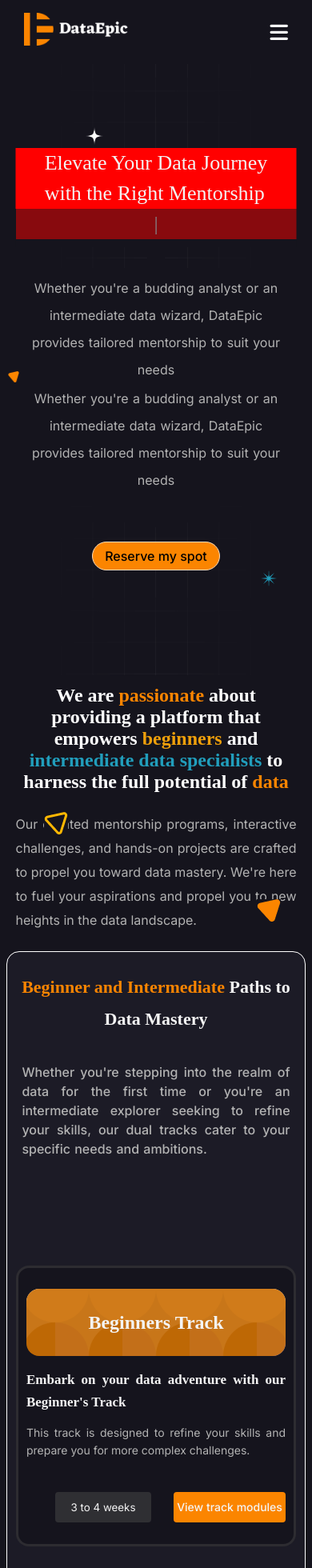
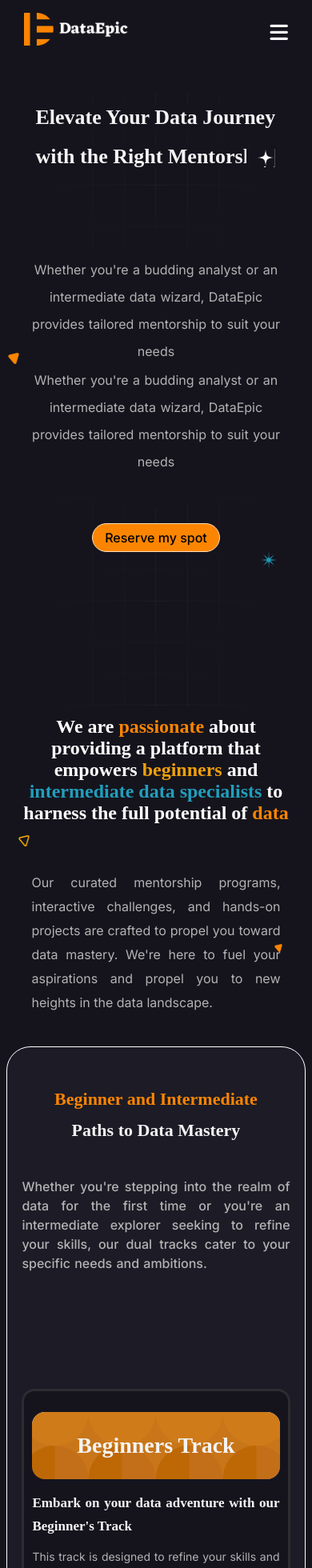
Before and after one commit to TheSaviourEking/dataepic_website, a React (Create React App) app: page / in a window 390 px wide. Shown: the top 1960 px of the page at 80% size. Built offline with nearby package versions, Linux system fonts and the light colour scheme; the HTML template or start-up script is replaced by a standard one; a web font is replaced by a local one.

Commit message:
mobile responsiveness

```diff
--- a/src/pages/Home.js
+++ b/src/pages/Home.js
@@ -14,12 +14,12 @@
 import image10 from "../images/image10.png";
 import entrylevel1 from "../images/entrylevel1.png";
 import entrylevel2 from "../images/entrylevel2.png";
-import polygondeep from "../images/Polygon_deep.png"
-import polygonlight from "../images/Polygon_light.png"
+import polygondeep from "../images/Polygon_deep.png";
+import polygonlight from "../images/Polygon_light.png";
 // import Footer from "../pages/Footer";
 import "../styles/Tracks.css";
 import "../styles/Home.css";
-import {motion} from "framer-motion"
+import { motion } from "framer-motion";
 // import { Link as ScrollLink, animateScroll as scroll } from "react-scroll";
 
 const data = [
@@ -63,6 +63,8 @@
     setSelected(i);
   };
 
+
+
   return (
     <div className="container">
       <HeroSection />
@@ -82,7 +84,7 @@
             <img src={polygondeep} alt="" />
           </div>
 
-          <div>
+          <div className="mini-text">
             <div className="light">
               <img src={polygonlight} alt="" />
             </div>
@@ -100,15 +102,14 @@
           </div>
         </div>
 
-
         <div className="datamastery-container">
           <div className="datamastery-wrapper">
-
             <div className="datamastery-info">
               <h2>
                 <span className="orange">Beginner and Intermediate</span> Paths
                 to Data Mastery
               </h2>
+
               <motion.p
                 initial={{ opacity: 0, scale: 0.5 }}
                 animate={{ opacity: 1, scale: 1 }}
@@ -146,7 +147,7 @@
                         <button>3 to 4 weeks</button>
                       </div>
 
-                      <div>
+                      <div className="click_button">
                         <Link to="/BeginnersTrack" className="track_select_btn">
                           <button>View track modules</button>
                         </Link>
@@ -180,7 +181,7 @@
                         <button>3 to 4 weeks</button>
                       </div>
 
-                      <div>
+                      <div className="click_button">
                         <Link
                           to="/IntermediateTrack"
                           className="track_select_btn2"
@@ -214,11 +215,13 @@
                       <div className="week-button">
                         <button>3 to 4 weeks</button>
                       </div>
+
+                      <div className="click_button">
                         <Link
                           to="/IntermediateTrack"
                           className="track_select_btn2"
                         >
-                        <button>View track modules</button>
+                          <button> View track modules </button>
                         </Link>
                       </div>
                     </div>
@@ -227,8 +230,7 @@
               </div>
             </div>
           </div>
-
-
+        </div>
 
         <div className="mentors">
           <div className="ment">
@@ -283,11 +285,7 @@
               </div>
 
               <div className="mentor_wraps">
-                <img
-                  src={bushro}
-                  alt="Bushro"
-                  className="mentor_images"
-                />
+                <img src={bushro} alt="Bushro" className="mentor_images" />
                 <div className="mentor_para">
                   <h3>Hammed Bushira</h3>
                   <p>DataOps Engineer</p>
@@ -296,11 +294,6 @@
             </div>
           </div>
         </div>
-
-
-
-
-
 
         {/* Why data epic */}
         <div className="data_epic">
@@ -317,7 +310,6 @@
               </p>
             </div>
 
-
             <div className="dataepic_container">
               <div className="dataepic_wrap">
                 <div className="dataepic_images">
@@ -326,13 +318,9 @@
                 <div className="dataepic_para">
                   <h3>World-Class Mentors</h3>
                   <p>
-                    Our Mentors are industry experts and they
-                    <br />
-                    play a pivotal role in shaping the next
-                    <br /> generation of data enthusiasts and guide
-                    <br />
-                    them on their journey to becoming a Data <br />
-                    Specialists
+                    Our Mentors are industry experts and they play a pivotal
+                    role in shaping the next generation of data enthusiasts and
+                    guide them on their journey to becoming a Data Specialists
                   </p>
                 </div>
               </div>
@@ -344,11 +332,10 @@
                 <div className="dataepic_para">
                   <h3>Hands - On - Project</h3>
                   <p>
-                    Apply your newfound knowledge to <br />
-                    real-world scenarios through hands-on
-                    <br /> projects. These projects are designed to <br />
-                    reinforce your learning and give you
-                    <br /> practical experience in working with data.
+                    Apply your newfound knowledge to real-world scenarios
+                    through hands-on projects. These projects are designed to
+                    reinforce your learning and give you practical experience in
+                    working with data.
                   </p>
                 </div>
               </div>
@@ -360,12 +347,10 @@
                 <div className="dataepic_para">
                   <h3>Collaborative Learning</h3>
                   <p>
-                    Mentors foster a collaborative learning
-                    <br /> culture, encouraging learners to engage
-                    <br /> with each other, share experiences, and
-                    <br />
-                    work together on projects, creating a <br />
-                    supportive community of data enthusiasts.
+                    Mentors foster a collaborative learning culture, encouraging
+                    learners to engage with each other, share experiences, and
+                    work together on projects, creating a supportive community
+                    of data enthusiasts.
                   </p>
                 </div>
               </div>
@@ -379,11 +364,9 @@
                 <div className="dataepic_para">
                   <h3>Tailored Mentorship</h3>
                   <p>
-                    Tailoring their approach to the individual <br />
-                    needs of each learner, mentors offer <br />
-                    personalized guidance to ensure a <br />
-                    meaningful and impactful learning
-                    <br /> experience.
+                    Tailoring their approach to the individual needs of each
+                    learner, mentors offer personalized guidance to ensure a
+                    meaningful and impactful learning experience.
                   </p>
                 </div>
               </div>
@@ -395,11 +378,10 @@
                 <div className="dataepic_para">
                   <h3>Network Building</h3>
                   <p>
-                    Mentors foster a collaborative learning <br />
-                    culture, encouraging learners to engage <br />
-                    with each other, share experiences, and
-                    <br /> work together on projects, creating a <br />
-                    supportive community of data enthusiasts.
+                    Mentors foster a collaborative learning culture, encouraging
+                    learners to engage with each other, share experiences, and
+                    work together on projects, creating a supportive community
+                    of data enthusiasts.
                   </p>
                 </div>
               </div>
@@ -411,20 +393,16 @@
                 <div className="dataepic_para">
                   <h3>Community Engagement</h3>
                   <p>
-                    Join a vibrant community of like-minded <br />
-                    mentors dedicated to fostering a culture of
-                    <br /> learning and collaboration. Engage with <br />
-                    fellow mentors, share insights, and <br />
-                    collectively contribute to the success of
-                    <br /> our learners.
+                    Join a vibrant community of like-minded mentors dedicated to
+                    fostering a culture of learning and collaboration. Engage
+                    with fellow mentors, share insights, and collectively
+                    contribute to the success of our learners.
                   </p>
                 </div>
               </div>
             </div>
           </div>
         </div>
-
-
 
 
 
@@ -437,38 +415,31 @@
           </h1>
         </div>
 
-
-
         <div className="play_session">
           <div className="playback_sessions">
             <div className="playback">
-
-
               <img src={entrylevel1} alt="" className="entry_level" />
-
-
             </div>
             <div className="playback">
-
               <img src={entrylevel2} alt="" className="entry_level" />
-
             </div>
 
             <div className="playback">
-
               <img src={entrylevel1} alt="" className="entry_level" />
-
             </div>
           </div>
         </div>
 
+{/* faq */}
         <div className="main_faqwrapper">
           <div className="faq-wrappers">
             <div className="faq-wrapper">
               <div className="mentors_textt">
                 <h1>
                   Some of our
-                  <span className="oranges"> Frequently <br /> Asked Questions
+                  <span className="oranges">
+                    {" "}
+                    Frequently <br /> Asked Questions
                   </span>
                 </h1>
               </div>
--- a/src/styles/Home.css
+++ b/src/styles/Home.css
@@ -10,7 +10,7 @@
   scroll-behavior: smooth;
 }
 
-.container{
+.container {
   height: auto;
 }
 .web_container {
@@ -28,7 +28,6 @@
   flex-direction: column;
 }
 
-
 .hero-content {
   background-image: url(../images/Vector\ Lines.png);
   background-position: center;
@@ -43,7 +42,6 @@
   margin: 0 auto;
 }
 
-
 .hero-content h1 {
   word-break: keep-all;
   display: inline-block;
@@ -55,7 +53,6 @@
   letter-spacing: 0em;
   text-align: center;
   line-height: 100px;
-  /* margin-bottom: 12px; */
   overflow-wrap: break-word;
 }
 
@@ -63,7 +60,6 @@
   font-family: Eczar;
   font-size: 56px;
 }
-
 
 .hero-content p {
   font-size: 18px;
@@ -95,12 +91,12 @@
   top: 16%;
 }
 
-.hero-content img{
+.hero-content img {
   width: 30px;
   height: 30px;
 }
 
-.hero-content span{
+.hero-content span {
   font-size: 56px;
   font-family: Ezcar;
 }
@@ -121,7 +117,6 @@
   position: absolute;
   left: 14%;
 }
-
 
 .deep {
   /* position: relative; */
@@ -130,22 +125,22 @@
   bottom: -37%;
 }
 
-.maintext_para p{
+.maintext_para p {
   margin-top: 12px;
   margin-bottom: 0;
-
-}
+}
+
+/* about section */
 .about_scroll {
   width: 80%;
   align-items: center;
   justify-content: center;
-  margin: auto;
+  margin: 0 auto;
   text-align: center;
 }
 .about_scroll h1 {
   width: 90%;
   margin: 12px auto;
-
 }
 
 /* .main_wrapper {
@@ -158,10 +153,11 @@
   font-family: Inter;
   font-size: 18px;
   font-weight: 400;
-  width: 888px;
-  justify-content: center;
-  align-items: center;
-  margin: 0 auto 100px;
+  width: 80%;
+  justify-content: center;
+  align-items: center;
+  margin: 0 auto;
+  /* margin: 0 auto 100px; */
   line-height: 30px;
   text-align: center;
 }
@@ -170,7 +166,7 @@
   font-family: Eczar;
   text-align: center;
   /* width: 1153px; */
-  height: 340px;
+  /* height: 340px; */
   justify-content: center;
   align-items: center;
   /* margin: 8rem auto; */
@@ -201,7 +197,6 @@
 .blue {
   color: rgba(33, 158, 188, 1);
 }
-
 
 /* DATA MASTERY AND TRACK */
 .main_wrapper .datamastery-container {
@@ -303,13 +298,7 @@
     );
 }
 
-
-
-
-
-
 .track-type {
-  /* margin-top: 50px; */
   border-radius: 16px;
   color: #f4f4f4;
   height: 450px;
@@ -326,10 +315,7 @@
   /* margin-bottom: 14px; */
   justify-content: center;
   align-items: center;
-  padding-top: 2px;
-  padding-bottom: 2px;
-  padding-left: 12px;
-  padding-right: 12px;
+  padding: 2px 12px;
   height: 50vh;
   width: 350px;
   border: 4px solid rgba(75, 75, 75, 0.25);
@@ -340,13 +326,11 @@
 .wrapper {
   display: flex;
   justify-content: center;
-  flex-flow: wrap;
+  /* flex-flow: wrap; */
   align-items: center;
   height: 280px;
   margin: 0 auto;
   gap: 20px;
-  /* padding: 24px; */
-  /* background: #1805eb; */
 }
 
 .track_info {
@@ -405,7 +389,6 @@
 .notes h4 {
   width: 300px;
   font-size: 17px;
-  /* font size iyanu gave is too big 24px */
   font-weight: 600;
   font-family: Eczar;
   line-height: 32px;
@@ -429,18 +412,14 @@
 .track_btn .track_modules {
   height: 40px;
   margin: 1rem auto;
-  /* width: 300px; */
   display: flex;
   flex-direction: row;
   justify-content: center;
   align-items: center;
-  /* margin-top: 58px; */
 }
 
 .track_modules .week-button {
-  /* width: 223px; */
   margin: 1rem auto;
-  /* background-color: blue; */
 }
 .track_btn button {
   background-color: rgba(75, 75, 75, 0.5);
@@ -476,15 +455,11 @@
   font-family: Eczar;
 }
 
-
-
-
 /* Mentor's info section */
 
 .main_wrapper .mentors {
   color: #fff;
   border-radius: 16px;
-  /* linear-gradient: rgba(255, 255, 255, 0.5) rgba(255, 255, 255, 0); */
   height: 70%;
   width: 90%;
   align-items: center;
@@ -494,7 +469,6 @@
 }
 
 .mentors_images_container {
-  /* background-color: purple; */
   margin: 0 auto;
 }
 .ment .mentors_container h3 {
@@ -523,12 +497,8 @@
   border-radius: 16px;
   gap: 20px;
   height: 373px;
-  /* width: 200px; */
   background-color: rgba(28, 27, 38, 1);
   width: 30%;
-  /* background-color: red; */
-
-  /* this width and height is what Iyanu designed */
 }
 .mentor_wraps:hover {
   transform: scale(1.01);
@@ -590,13 +560,10 @@
   align-items: center;
   text-align: center;
   margin: 72px auto 0;
-
-  /* height: 180px; */
 }
 
 .ment .mentors_text {
   margin-bottom: 18px;
-  /* background-color: red; */
 }
 .mentors_text h1 {
   font-family: Eczar;
@@ -611,12 +578,6 @@
   color: rgba(251, 133, 0, 1);
   font-family: Eczar;
 }
-/* .mentors_text .oranges {
-  font-size: 48px;
-  height: 85px;
-  color: rgba(251, 133, 0, 1);
-  font-family: Eczar;
-} */
 
 .dataepic_mentors_text .oranges {
   font-size: 48px;
@@ -635,12 +596,6 @@
   width: 60%;
 }
 
-
-
-
-
-
-
 /* dataepic */
 
 .main_wrapper .data_new {
@@ -660,7 +615,6 @@
 .dataepic_container {
   width: 100%;
   gap: 20px;
-  /* margin-top: 40px; */
   margin: auto;
   display: flex;
   flex-direction: row;
@@ -673,7 +627,6 @@
   flex-direction: column;
   align-items: center;
   text-align: center;
-  /* margin:  10px auto 0; */
   height: 190px;
   margin-bottom: 30px;
   margin-top: 72px;
@@ -684,19 +637,18 @@
 }
 
 .dataepic_wrap {
+  box-sizing: border-box;
   flex-wrap: wrap;
   transition: 0.8s;
   border: 3px solid rgba(245, 238, 238, 0.035);
   border-radius: 16px;
   color: #fff;
-  /* margin: 20px; */
   width: 80%;
   margin-bottom: 20px;
   justify-content: space-between;
   align-content: space-between;
   text-align: center;
   text-align: left;
-  white-space: nowrap;
   background-color: rgba(28, 27, 38, 1);
 }
 
@@ -724,9 +676,12 @@
   border-radius: 12px;
   /* color: green; */
   /* height: 229px; */
-
+  word-wrap: break-word;
+  word-break: break-word;
+  overflow-wrap: break-word;
   margin-left: 0.5rem;
 }
+
 .dataepic_para h3 {
   /* margin-top: 10px; */
   justify-content: center;
@@ -761,10 +716,6 @@
   background-color: rgba(28, 27, 38, 1);
 }
 
-
-
-
-
 /* play session */
 
 .main_wrapper .session_container {
@@ -871,6 +822,7 @@
   align-items: center;
   margin: 50px auto 0;
 }
+
 .accordion_two {
   width: 100%;
   color: #b3b3b3;
@@ -884,11 +836,11 @@
   align-items: center;
   cursor: pointer;
   padding-bottom: 8px;
-
   display: flex;
   justify-content: space-between;
   align-items: center;
 }
+
 .item {
   cursor: pointer;
   margin-bottom: 5px;
@@ -910,7 +862,6 @@
 
 .accordion_four:hover {
   background-color: rgba(28, 27, 38, 1);
-
   transform: scale(0.8);
 }
 
@@ -920,7 +871,6 @@
 }
 .accordion_three h2:hover {
   background-color: rgba(28, 27, 38, 1);
-
   transform: scale(1);
   box-shadow: 0 0 40px -10px rgba(8, 8, 6, 0.25);
   transition: (1.5s);
@@ -943,20 +893,9 @@
 }
 /* width: 536px; put this back to faq-wrppers incase something goes wrong */
 
-
-
-
-
-
-
-
-
-
-
 @media screen and (max-width: 767.98px) {
   /* HERO SECTION AREA */
 
-
   .web_container {
     width: 100%;
     align-items: center;
@@ -965,7 +904,7 @@
 
   .hero-container {
     width: 100%;
-    margin-top: 0;
+    /* margin-top: 0; */
     top: 0;
   }
 
@@ -977,23 +916,22 @@
     position: relative;
   }
 
-  .hero_font{
+  .hero_font {
     position: sticky;
   }
 
-.whitestar{
-  position: relative;
- top: -150px;
-  right: 90px;
-}
+  .whitestar {
+    position: relative;
+    top: -100px;
+    right: -124px;
+  }
   .bluestar {
     position: relative;
     width: 8px;
     height: 6px;
     top: 60px;
-   left: 130px;
-  }
-
+    left: 130px;
+  }
 
   .bluestar img {
     width: 20px;
@@ -1013,8 +951,6 @@
     height: 14px;
   }
 
-
-
   .hero-content h1 {
     padding: 0;
     font-size: 36px;
@@ -1048,58 +984,92 @@
     margin-top: 60px;
   }
 
+
+  /* about section */
   .main_wrapper {
     width: 100%;
     margin: 0 auto;
+  }
+
+  #about {
+    width: 90%;
+   margin-top: 10px;
+  }
+
+  .about_scroll {
     justify-content: center;
     align-items: center;
-    /* display: inline-block; */
-  }
-
-  .about_scroll {
-    margin: auto;
-    width: 100%;
-  }
+    margin: 0 auto;
+    width: 100%;
+    height: 100%;
+  }
+
   .about_scroll h1 {
     font-size: 24px;
-    width: 90vw;
-    height: 20%;
+    width: 100%;
     text-align: center;
-    /* margin: 10px auto 5px; */
+    margin: 10 auto;
   }
 
   .main_wrapper .about_scroll p {
     font-size: 16px;
-    width: 90vw;
-    margin: 24px auto 24px;
+    width: 100%;
     text-align: justify;
-  }
+    padding: 0 20px;
+  }
+
+  .main_wrapper .mini-text p {
+    margin: 40px auto;
+  }
+
+  .light {
+    position: relative;
+    width: 8px;
+    height: 6px;
+    left: 1%;
+    top: 25%;
+  }
+
+  .light img {
+    width: 14px;
+    height: 14px;
+  }
+
+  .deep {
+    width: 8px;
+    height: 8px;
+      bottom: -40%;
+
+  }
+
+  .deep img {
+    position: relative;
+    width: 10px;
+    height: 10px;
+  }
+
+
 
   /* DATAMASTERY AREA */
   .main_wrapper .datamastery-container {
-    background-color: yelllow;
     width: 96%;
     height: auto;
+    border-radius: 30px;
     border: 1px solid #ffffff;
     margin: 0 auto;
-  }
-
-  .datamastery-wrapper {
-    border-radius: 30px;
     height: 1480px;
   }
 
+  .main_wrapper .datamastery-info {
+    /* height: auto; */
+    margin: 12% auto;
+  }
   .datamastery-wrapper .datamastery-info h2 {
     font-size: 22px;
-    width: auto;
-    padding: 0 2%;
+    width: 80%;
     line-height: 1.8;
-    margin: 24px auto 34px;
     height: 80px;
-  }
-
-  .breakWord {
-    word-break: break-word;
+    margin: 2% auto;
   }
 
   .datamastery-wrapper .datamastery-info p {
@@ -1107,23 +1077,17 @@
     width: 90%;
     line-height: 1.5;
     text-align: justify;
-    margin: 0 auto;
-  }
-
-  .track-type {
-    margin-top: auto;
-  }
+    margin: 10% auto;
+  }
+
   .wrapper {
     width: 100%;
-    background-color: burlywood;
-    padding: 20px 0;
   }
 
   .main_wrapper .track {
-    width: 94%;
+    width: 90%;
     height: auto;
     border: 3px solid #4b4b4b73;
-    margin: 10px auto;
     padding: 10px;
   }
 
@@ -1137,13 +1101,12 @@
   .intermediate-type {
     width: 100%;
     height: auto;
-    /* height: 90px; */
   }
 
   .beginner-type h2,
   .intermediate-type h2 {
     height: auto;
-    font-size: 24px;
+    font-size: 28px;
     text-align: justify;
   }
 
@@ -1173,23 +1136,28 @@
     width: 100%;
   }
   .track_btn .track_modules {
-    margin-top: 40px;
-
     width: 100%;
   }
 
   .track_modules .week-button {
-    width: 140px;
     margin-right: 8px;
-  }
+    width: 45%;
+  }
+
+  .track_modules .week-button button {
+    width: 100%;
+  }
+
+  .track_modules .click_button {
+    width: 55%;
+  }
+
   .track_select_btn button {
-    width: 140px;
+    width: 100%;
   }
 
   .track_select_btn2 button {
-    width: 140px;
-    font-size: 14px;
-    line-height: 16px;
+    width: 100%;
   }
 
   /* MENTORS AREA */
@@ -1210,9 +1178,10 @@
 
   .mentors .new_mentor_para p {
     font-size: 16px;
-    width: 100%;
     align-items: center;
-    margin: 14px auto;
+    text-align: justify;
+    padding: 10px;
+    margin: 6% auto;
   }
 
   .mentors_container {
@@ -1222,8 +1191,8 @@
   }
 
   .mentors_container .mentor_wraps {
-    width: 300px;
-    height: 300px;
+    width: 90%;
+    height: 100%;
     transition: 0.9s;
     border-radius: 18px;
     justify-content: center;
@@ -1236,9 +1205,9 @@
     box-shadow: 0 0 40px -10px rgba(8, 8, 6, 0.25);
   }
 
-  .mentor_wraps img {
+  /* .mentor_wraps img {
     height: 220px;
-  }
+  } */
 
   .mentors_container .mentor_para h3 {
     font-size: 16px;
@@ -1270,11 +1239,10 @@
     margin: 0 auto;
   }
 
-  .dataepic_mentors_text {
-    color: red;
-  }
   .dataepic_mentors_text p {
     width: 100%;
+    text-align: justify;
+    padding: 10px;
   }
 
   .dataepic_wrap p {
@@ -1296,24 +1264,21 @@
   }
 
   .dataepic_para {
-    color: red;
-    padding: 0px 0px 0px 0px;
-    /* margin: 0 auto; */
+    padding: 0px 10px;
+    margin: 0 auto;
   }
 
   .dataepic_para h3 {
-    padding: 0px 0px 0px 0px;
+    padding: 0;
     margin-top: 0;
-    background-color: yellow;
   }
 
   .dataepic_para p {
     text-align: justify;
     width: 100%;
-    font-size: 13px;
+    font-size: 14px;
     line-height: 28px;
     padding: 0;
-    background-color: aqua;
   }
 
   .dataepic_images {
@@ -1322,40 +1287,22 @@
 
   .dataepic_images img {
     margin: 10px 0;
-    padding: 0px 0px 0px 0px;
+    padding: 0;
   }
 
   /* PLAYBACK SESSION */
 
   .main_wrapper .session_container {
     margin: 24px auto;
-    /* padding: 0; */
     height: auto;
-    width: 96%;
-  }
-
-  .playback {
-    height: 100%;
-    width: 100%;
-  }
-
-  .playback .entry img {
-    height: auto;
-    width: 80%;
-  }
-
-  .playback_sessions {
-    display: flex;
-    flex-direction: column;
-    width: 96%;
-    border: 3px #4b4b4b73 solid;
+    width: 100%;
   }
 
   .session_container h1 {
     line-height: 20px;
     font-size: 26px;
     height: auto;
-    width: 90vw;
+    width: 90%;
     margin: 0;
   }
 
@@ -1364,8 +1311,15 @@
   }
 
   .main_wrapper .playback {
-    width: 100%;
+    width: 96%;
     height: auto;
+  }
+
+  .playback_sessions {
+    display: flex;
+    flex-direction: column;
+    width: 90%;
+    border: 3px #4b4b4b73 solid;
   }
 
   /* FAQ AREA */
@@ -1393,12 +1347,35 @@
     font-size: 26px;
   }
 
+  .item {
+    padding: 0;
+  }
+
   .accordion_one {
-    width: 96%;
+    width: 90%;
+    background-color: red;
+  }
+
+  .accordion_three {
+    /* padding: 15px; */
+    cursor: pointer;
+    display: flex;
+    justify-content: space-between;
+    align-items: center;
+    transition: background-color 0.3s ease;
   }
 
   .accordion_three h2 {
-    font-size: 18px;
+    font-size: 14px;
+  }
+
+  .accordion_three p {
+    font-size: 8px;
+  }
+
+  .accordion_five {
+    color: green;
+    font-size: 8px;
   }
   .footer {
     height: 100%;
--- a/src/styles/Navbar.css
+++ b/src/styles/Navbar.css
@@ -13,7 +13,7 @@
 
 .navbar-container {
   display: flex;
-  justify-content: space-between; /* Ensure space between logo and icon */
+  justify-content: space-between;
   align-items: center;
   height: 80px;
   width: 100%;
--- a/src/styles/TypeEffect.css
+++ b/src/styles/TypeEffect.css
@@ -4,23 +4,19 @@
   justify-content: center;
   margin: 0 auto;
   position: relative;
-  top: 0;
-    background-color: yellow;
-    justify-content: center;
-    display: flex;
-
+  justify-content: center;
 }
 
 .type-wrap {
   font-family: "Eczar";
   font-size: 56px;
+  font-weight: 600;
   position: absolute;
   top: 20%;
   left: 50%;
   transform: translateX(-50%);
-  height: 10px;
-  align-items: center;
-  justify-content: center;
+
+  margin: 0 auto;
 }
 
 @media screen and (max-width: 767.98px) {
@@ -30,18 +26,21 @@
 
   .type-wrap span {
     font-size: 26px;
-    margin: 0;
-    background-color: red;
-    width: 90vw;
+    /* margin: 0 auto; */
+    /* width: 100%; */
+    /* padding: 0; */
   }
 
   .type-wrap {
     transform: translateX(-50%);
-    padding-bottom: 40%;
-    position: relative;
+    padding-top: 30%;
+    padding-bottom: 0%;
+    position: absolute;
     height: 0;
     top: 0;
     margin: 0 auto;
+    justify-content: center;
+    display: f;
     line-height: 38px;
   }
 
```
Lines whose indentation alone changed are shown as unchanged.
